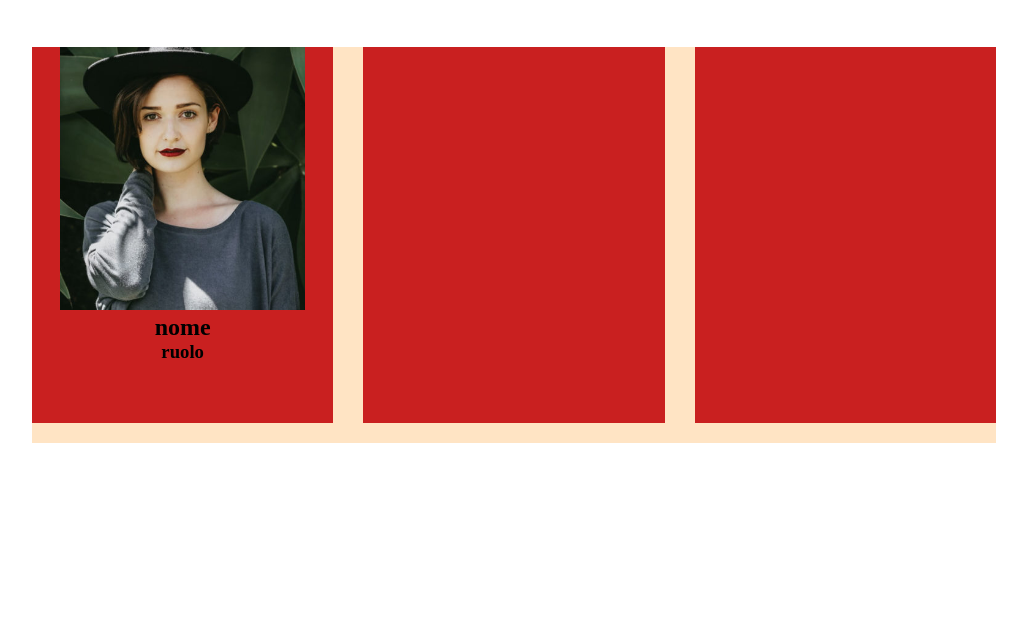
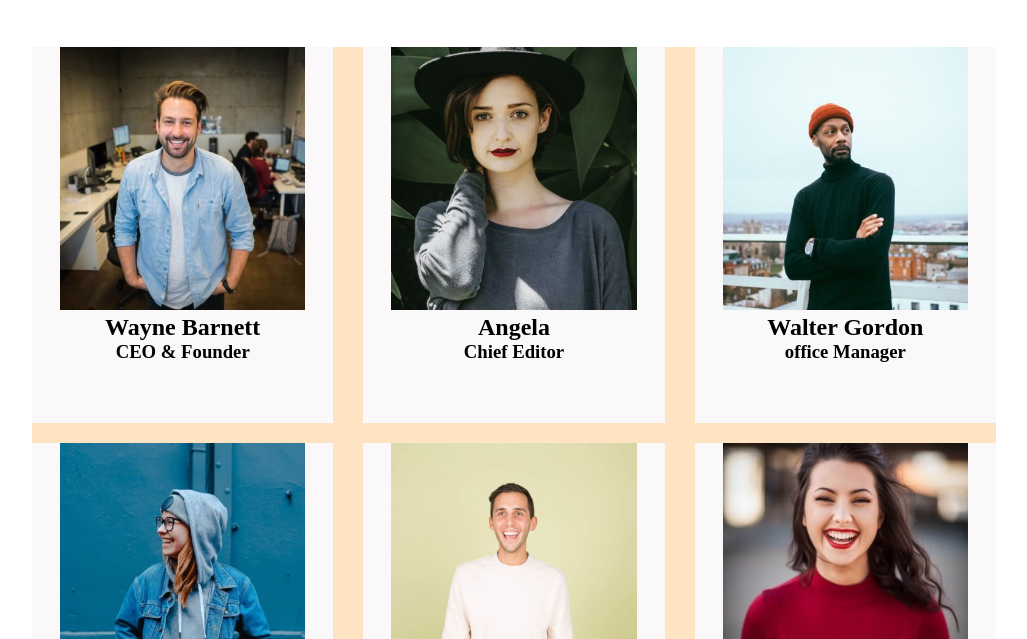
Before and after one commit to Vinctdea/js-our-team, a plain HTML site: page index.html in a window 1280 px wide. Shown: the part 161-800 px from the top of the page, without its empty margins (126-1153 px from the left). Drawn offline with Linux system fonts and the light colour scheme.

Commit message:
feat: add all function js

```diff
--- a/css/style.css
+++ b/css/style.css
@@ -38,7 +38,7 @@ main{
 }
 
 .col{
-background-color: rgb(201, 32, 32);
+background-color: rgb(250, 248, 248);
 width: calc(100% / 3 - 20px);
 /* debug */
 /* height: 500px; */
--- a/index.html
+++ b/index.html
@@ -21,18 +21,8 @@
         </section>
 
         <!-- sezione label -->
-         <section class="flex">
-            <div class="col">
-                <img src="img/angela-caroll-chief-editor.jpg" alt="">
-                <h2 class="name">nome</h2>
-                <h3 class="rule"> ruolo</h3>
+         <section  class="flex">
 
-            </div>
-            <div class="col"></div>
-            <div class="col"></div>
-            <div class="col"></div>
-            <div class="col"></div>
-            <div class="col"></div>
 
 
          </section>
--- a/js/main.js
+++ b/js/main.js
@@ -1,5 +1,12 @@
 // Utilizzando i dati forniti, creare un array di oggetti per rappresentare i membri del team.
 // Ogni membro è caratterizzato dalle seguenti informazioni: nome, ruolo e foto.
+
+// variabili globali
+const label = document.querySelector(".flex");
+
+
+
+
 // MILESTONE 0:
 // Creare l’array di oggetti con le informazioni fornite.
 
@@ -42,12 +49,25 @@ const arrDati = [
 
 ];
 
+// MILESTONE 1:
+// Stampare su console, per ogni membro del team, le informazioni di nome, ruolo e la stringa della foto
+
+for(let i = 0; i < arrDati.length; i++){
+    let personale = arrDati[i];
+    console.log(personale.nome,personale.ruolo,personale.img);
+    label.innerHTML +=`
+            <div class="col">
+                <img  src="img/${personale.img}">
+                <h2 class="name">${personale.nome}</h2>
+                <h3 class="rule"> ${personale.ruolo}</h3>
+
+            </div>
+    `
 
 
+}
 
 
-// MILESTONE 1:
-// Stampare su console, per ogni membro del team, le informazioni di nome, ruolo e la stringa della foto
 // MILESTONE 2:
 // Stampare le stesse informazioni su DOM sottoforma di stringhe
 // BONUS 1:
```
